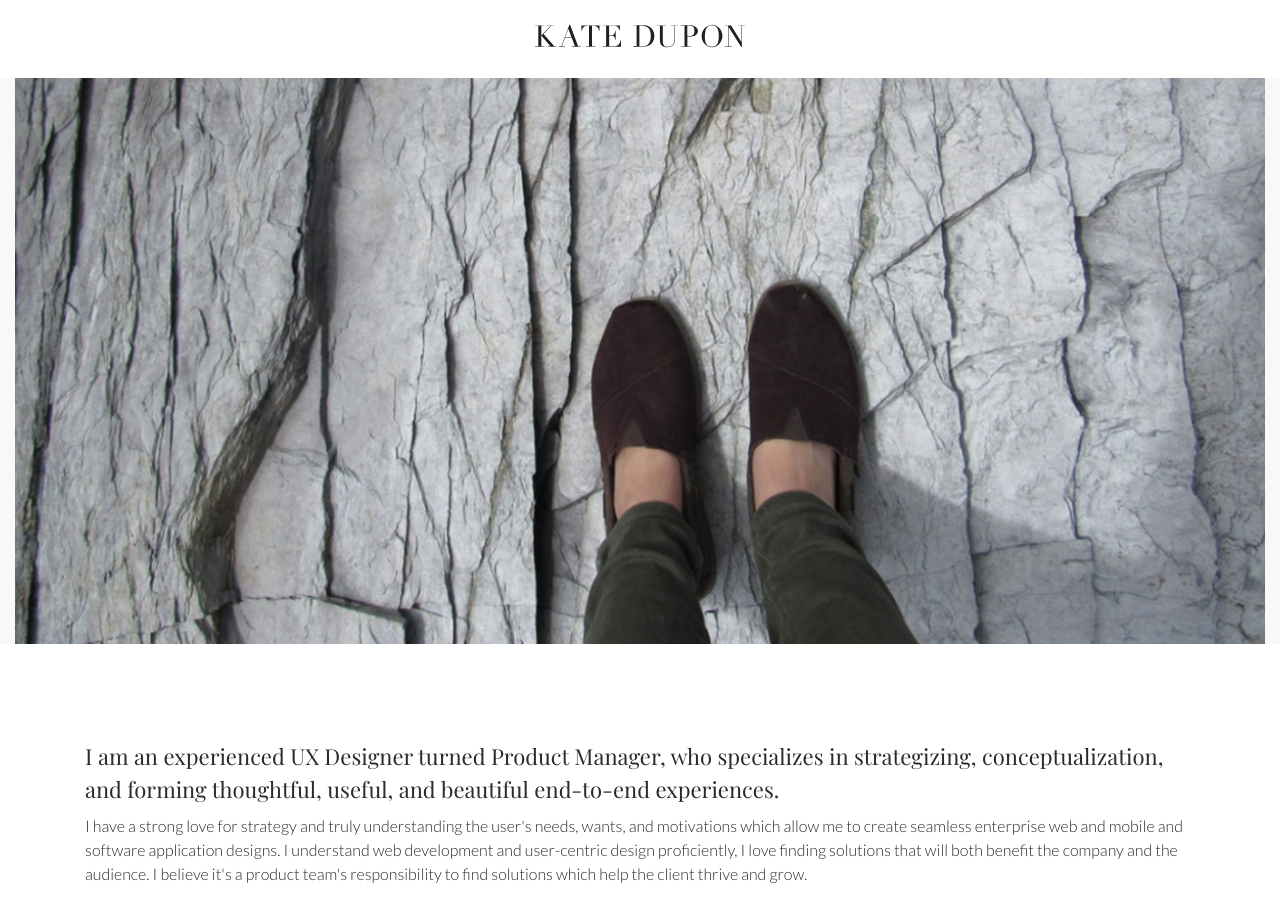
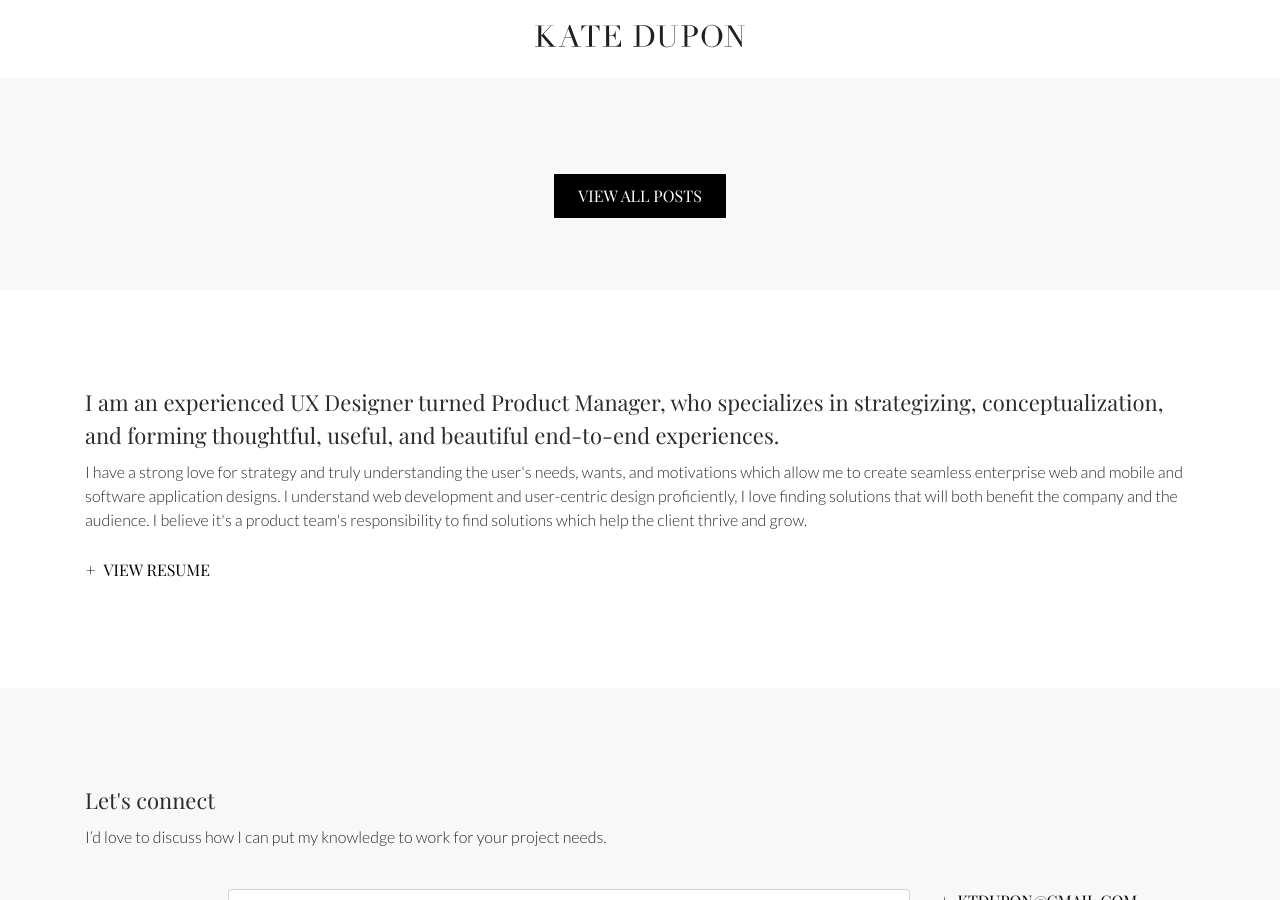
Before and after one commit to kdupon/kdupon.github.io, a Jekyll site: the page built from index.md, in a window 1280 px wide and 900 px high. Built offline with Jekyll 4.4.1, drawn with Linux system fonts in a browser that asks for light colours; some web fonts are replaced.

Commit message:
add home things

```diff
--- a/_layouts/home.html
+++ b/_layouts/home.html
@@ -10,24 +10,34 @@
   {% endfor %}
 {% assign entities = (entities | sort: "date") | reverse %}
 
-<main class="home container-fluid w-100">
-  <!--<div class="card-columns" style="column-count: 4; column-gap: 30px">
-  {% for entity in entities %}
-    <div class="card" style="margin-bottom: 30px;">
+<main class="home w-100 pt-5">
+  <div class="container-fluid">
+    <div class="card-masonry mb-5">
+    {% for entity in entities limit:8 %}
+    {% if entity.featured %}
+      <div class="card-col mb-4">
+        <div class="card">
+          {% if entity.image_src %}
+          <img class="card-img-top" src="{{ entity.image_src }}" alt="{{ entity.image_src }}">
+          {% endif %}
           <div class="card-block">
-        <h3 class="card-title">{{ entity.title }}</h3>
-        <h6 class="card-subtitle mb-3 text-muted">{{ entity.date | date: "%m.%d.%y"}} {% for tag in entity.tags %} &middot; {{ tag }} {% endfor %}</h6>
+            <h3 class="card-title h5">{{ entity.title }}</h3>
             <p class="card-text">{{ entity.description }}</p>
             <a href="{{ entity.url }}" class="btn btn-primary">Read</a>
           </div>
         </div>
+      </div>
+    {% endif %}
     {% endfor %}
-  </div>-->
-
-  <img class="hero-outlet" src="/assets/images/KD_Homepage_01.jpg" alt="Kate Dupon Ireland Trip"/>
-
+    </div>
+    <div class="view-all w-100 text-center pb-4 mb-5">
+      <a href="" class="btn btn-primary">View all Posts</a>
+    </div>
+  </div>
+  <div class="container-fluid">
     <div class="row">
       {% include components/resume.html %}
       {% include components/contact-form.html %}
     </div>
+  </div>
 </main>
--- a/_theme/src/main/_home.scss
+++ b/_theme/src/main/_home.scss
@@ -2,6 +2,14 @@
   h1 {
     font-size: 1.375rem;
     line-height: 1.5;
+  }
+
+  .view-all {
+    .btn {
+      @include media-breakpoint-up(md) {
+        min-width: 50%;
+      }
+    }
   }
 
   .resume {
```
Lines whose indentation alone changed are shown as unchanged.
